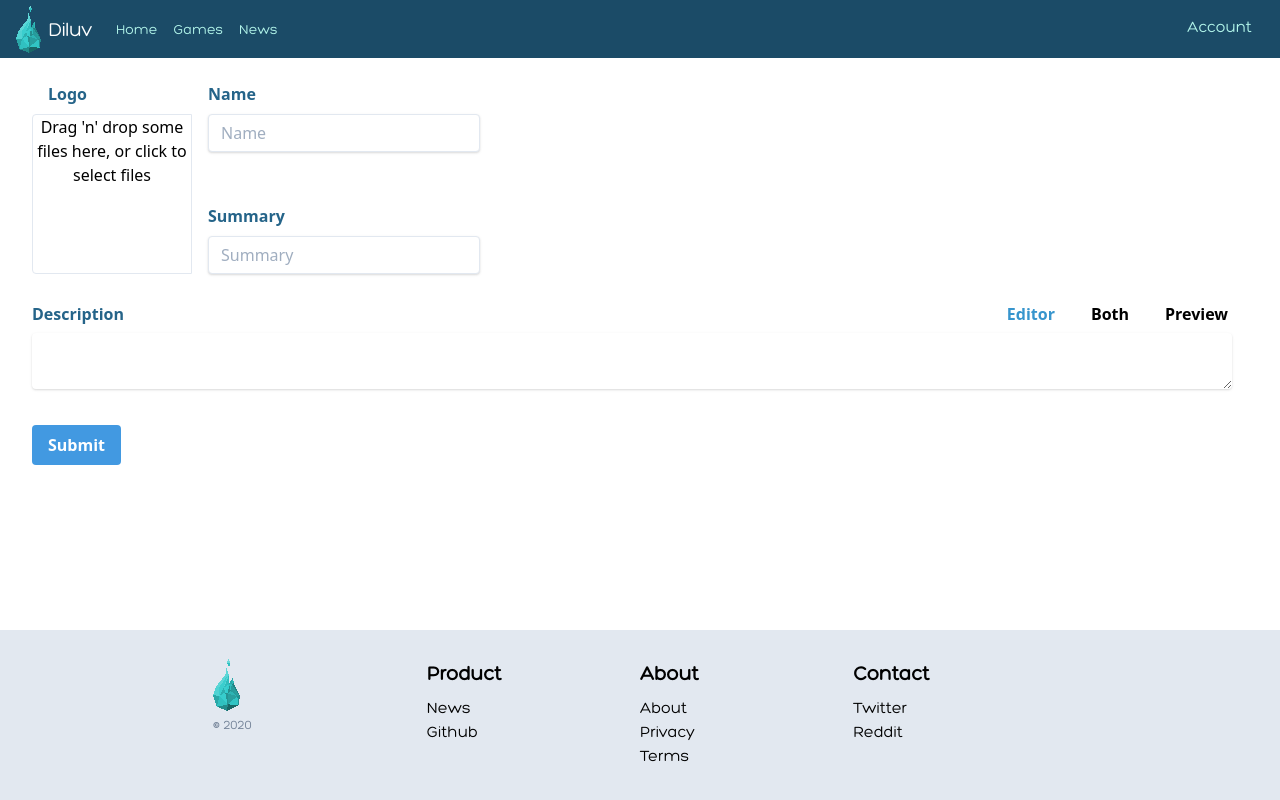
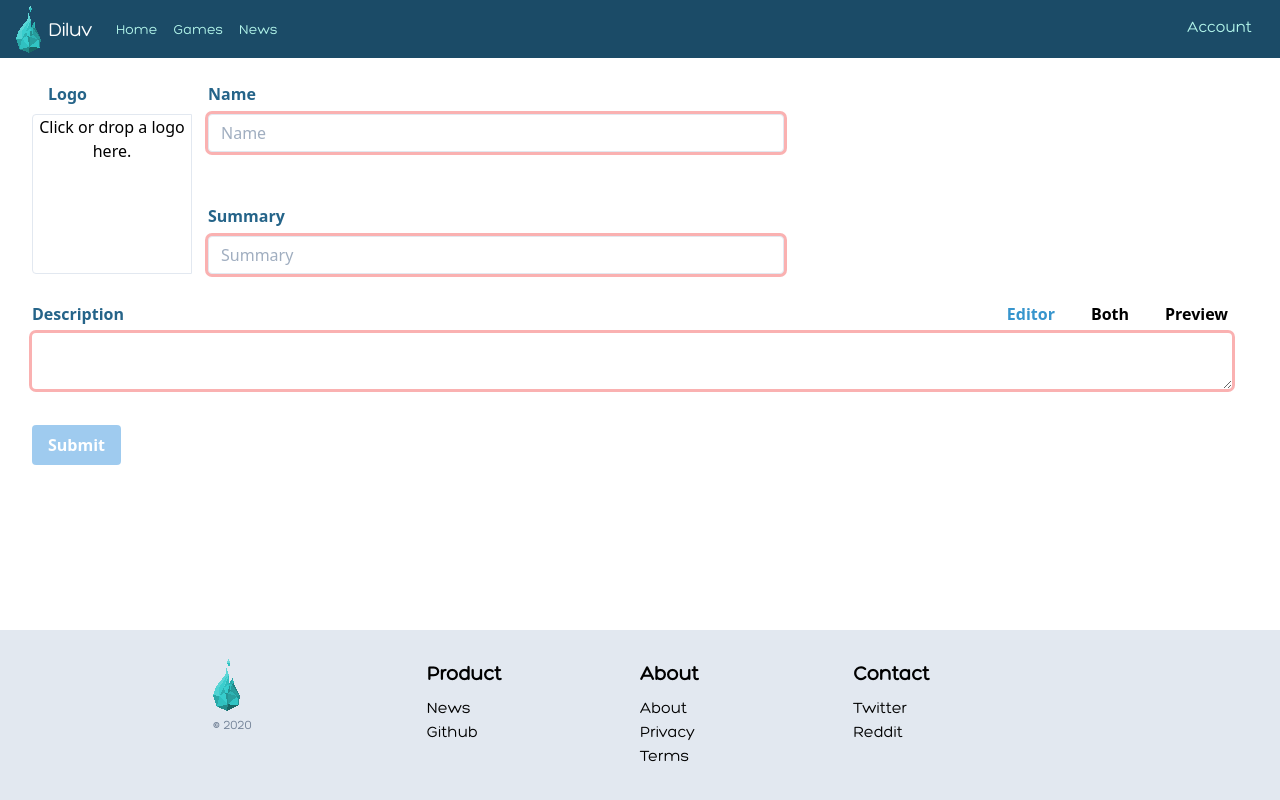
Before and after one commit to Diluv/Diluv-Website, a Next.js app: page /games/1/1/create in a window 1280 px wide. Built offline with nearby package versions, Linux system fonts and the light colour scheme; what axios-auth-refresh, tailwindcss-elevation, tailwindcss-spinner, tailwindcss-triangle-after would draw is missing.

Commit message:
Added basic validation to create

```diff
--- a/src/pages/games/[game_slug]/[project_types_slug].tsx
+++ b/src/pages/games/[game_slug]/[project_types_slug].tsx
@@ -1,25 +1,32 @@
 import * as React from 'react'
 import Layout from '../../../components/Layout'
 import {NextPage} from 'next'
-import {getGamesBySlug} from "../../../utils/games";
-import {Game, Project, ProjectType} from "../../../interfaces";
+import {Project, ProjectType} from "../../../interfaces";
 import {getProjectsByGameSlugAndProjectTypeSlug, getProjectTypesByGameSlugAndProjectTypeSlug} from "../../../utils/projects";
 import ProjectCard from "../../../components/project/ProjectCard";
+import Link from 'next/link';
 
 type Props = {
-  game: Game
+  gameSlug: string
   projectType: ProjectType
   projects: Project[]
   errors?: string
 }
 
-const ProjectTypePage: NextPage<Props> = ({game, projectType, projects, errors}) => (
+const ProjectTypePage: NextPage<Props> = ({gameSlug, projectType, projects, errors}) => (
   <Layout title="Diluv">
     <div className="container mx-auto">
-      <h2 className="text-center text-4xl font-bold pb-2">{projectType.name}</h2>
+      <div className="flex">
+        <h2 className="flex-grow text-center text-4xl font-bold pb-2">{projectType.name}</h2>
+        <Link href={`/games/${gameSlug}/${projectType.slug}/create`}>
+          <button className="bg-diluv-500 hover:bg-diluv-700 text-white font-bold py-2 px-4 rounded m-4">
+            Create Project
+          </button>
+        </Link>
+      </div>
       <ul>
         {projects.map((project) =>
-          <ProjectCard key={project.slug} gameSlug={game.slug} projectTypeSlug={projectType.slug} project={project}/>
+          <ProjectCard key={project.slug} gameSlug={gameSlug} projectTypeSlug={projectType.slug} project={project}/>
         )}
       </ul>
       {errors}
@@ -31,10 +38,9 @@ ProjectTypePage.getInitialProps = async ({query: {game_slug, project_types_slug}
   const gameSlug = Array.isArray(game_slug) ? game_slug[0] : game_slug;
   const projectTypesSlug = Array.isArray(project_types_slug) ? project_types_slug[0] : project_types_slug;
 
-  const game = await getGamesBySlug(gameSlug);
   const projectType = await getProjectTypesByGameSlugAndProjectTypeSlug(gameSlug, projectTypesSlug);
   const projects = await getProjectsByGameSlugAndProjectTypeSlug(gameSlug, projectTypesSlug);
-  return {game, projectType, projects};
+  return {gameSlug, projectType, projects};
 };
 
 export default ProjectTypePage
--- a/src/pages/games/[game_slug]/[project_types_slug]/create.tsx
+++ b/src/pages/games/[game_slug]/[project_types_slug]/create.tsx
@@ -5,6 +5,8 @@ import {useCallback, useEffect, useState} from "react";
 import {useDropzone} from 'react-dropzone'
 import {post} from "../../../../utils/request";
 import {API_URL} from "../../../../utils/api";
+import {useContext} from "react";
+import {Theme} from "../../../../utils/Contexts";
 
 const sanitizeHtml = require('sanitize-html');
 const marked = require('marked');
@@ -24,6 +26,7 @@ type FormData = {
   description: string
   logo: File | undefined
   preview: string | undefined
+  valid: { name: boolean, summary: boolean, description: boolean }
 }
 
 function onSubmit(gameSlug: string, projectTypeSlug: string, formData: FormData) {
@@ -55,7 +58,14 @@ function getClass(activeName: string, key: string) {
 
 function ProjectCreatePage({gameSlug, projectTypesSlug}: Props) {
   const [activeTab, setActiveTab] = useState("editor");
-  const [formData, setFormData] = useState<FormData>({name: "", summary: "", description: "", logo: undefined, preview: undefined});
+  const [formData, setFormData] = useState<FormData>({
+    name: "",
+    summary: "",
+    description: "",
+    logo: undefined,
+    preview: undefined,
+    valid: {name: false, summary: false, description: false}
+  });
   const {getRootProps, getInputProps} = useDropzone({
     accept: 'image/*',
     onDrop: acceptedFiles => {
@@ -72,6 +82,10 @@ function ProjectCreatePage({gameSlug, projectTypesSlug}: Props) {
     if (formData.preview)
       URL.revokeObjectURL(formData.preview);
   }, [formData.preview]);
+  let theme = useContext(Theme);
+
+  let shadowValid = theme.theme === "dark" ? "shadow-valid-dark" : "shadow-valid-light";
+  let shadowInvalid = theme.theme === "dark" ? "shadow-invalid-dark" : "shadow-invalid-light";
 
   return (
     <Layout title={"Create Project | Diluv"}>
@@ -87,33 +101,47 @@ function ProjectCreatePage({gameSlug, projectTypesSlug}: Props) {
                      style={formData.logo ? {backgroundImage: `url('${formData.preview}'`} : {}}>
                   <div {...getRootProps({className: 'dropzone'})}>
                     <input {...getInputProps()} />
-                    {!formData.logo ? <p>Drag 'n' drop some files here, or click to select files</p> : ''}
+                    {!formData.logo ? <p>Click or drop a logo here.</p> : ''}
                   </div>
                 </div>
               </div>
-              <div className="px-4 flex flex-col justify-between leading-normal w-1/4">
+              <div className="px-4 flex flex-col justify-between leading-normal w-1/2">
                 <div className="mb-2">
                   <label className="block text-diluv-700 text-md font-bold mb-2" htmlFor="username">
                     Name
                   </label>
                   <input
-                    className="shadow appearance-none border rounded w-full py-2 px-3 text-diluv-700 leading-tight focus:outline-none focus:shadow-outline"
+                    className={"shadow appearance-none border rounded w-full py-2 px-3 text-diluv-700 leading-tight focus:outline-none focus:shadow-outline " + (formData.valid.name ? "focus:shadow-valid " + shadowValid : "focus:shadow-invalid " + shadowInvalid)}
                     id="name" type="text" placeholder="Name"
+                    minLength={5}
+                    maxLength={50}
                     onChange={event => {
-                      setFormData({...formData, name: event.target.value})
+                      const minLength = event.target.minLength;
+                      const maxLength = event.target.maxLength;
+                      setFormData({
+                        ...formData,
+                        name: event.target.value,
+                        valid: {...formData.valid, name: new RegExp('^.{' + minLength + ',' + maxLength + '}$').test(event.target.value)}
+                      })
                     }}
-                    value={formData.name}
-                  />
+                    value={formData.name}/>
                 </div>
                 <div className="mb-2">
                   <label className="block text-diluv-700 text-md font-bold mb-2" htmlFor="username">
                     Summary
                   </label>
                   <input
-                    className="shadow appearance-none border rounded w-full py-2 px-3 text-diluv-700 leading-tight focus:outline-none focus:shadow-outline"
+                    className={"shadow appearance-none border rounded w-full py-2 px-3 text-diluv-700 leading-tight focus:outline-none focus:shadow-outline " + (formData.valid.summary ? "focus:shadow-valid " + shadowValid : "focus:shadow-invalid " + shadowInvalid)}
                     id="summary" type="text" placeholder="Summary"
+                    minLength={10}
+                    maxLength={250}
                     onChange={event => {
-                      setFormData({...formData, summary: event.target.value})
+                      const minLength = event.target.minLength;
+                      const maxLength = event.target.maxLength;
+                      setFormData({
+                        ...formData, summary: event.target.value,
+                        valid: {...formData.valid, summary: new RegExp('^.{' + minLength + ',' + maxLength + '}$').test(event.target.value)}
+                      })
                     }}
                     value={formData.summary}
                   />
@@ -142,12 +170,23 @@ function ProjectCreatePage({gameSlug, projectTypesSlug}: Props) {
                 {
                   (activeTab == "editor" || activeTab == "both") &&
                   <textarea id="description"
-                            className="flex-1 shadow appearance-none rounded py-2 px-3 text-diluv-700 mb-3 mr-4 leading-tight overflow-x-auto whitespace-pre h-full"
+                            className={"flex-1 shadow appearance-none rounded py-2 px-3 text-diluv-700 mb-3 mr-4 leading-tight overflow-x-auto whitespace-pre h-full " + (formData.valid.description ? "focus:shadow-valid " + shadowValid : "focus:shadow-invalid " + shadowInvalid)}
+                            minLength={50}
+                            maxLength={1000}
                             onChange={event => {
-                              setFormData({...formData, description: event.target.value})
+                              const minLength = event.target.minLength;
+                              const maxLength = event.target.maxLength;
+                              setFormData({
+                                ...formData,
+                                description: event.target.value,
+                                valid: {
+                                  ...formData.valid,
+                                  description: new RegExp('^.{' + minLength + ',' + maxLength + '}$').test(event.target.value)
+                                }
+                              })
+
                             }}
-                            value={formData.description}
-                  />
+                            value={formData.description}/>
                 }
                 {
                   (activeTab == "preview" || activeTab == "both") &&
@@ -159,9 +198,11 @@ function ProjectCreatePage({gameSlug, projectTypesSlug}: Props) {
 
             </div>
             <div className="flex items-center justify-between">
-              <button className="bg-blue-500 hover:bg-blue-700 text-white font-bold py-2 px-4 rounded focus:outline-none focus:shadow-outline"
-                      type="button"
-                      onClick={_ => onSubmit(gameSlug, projectTypesSlug, formData)}
+              <button
+                className="bg-blue-500 hover:bg-blue-700 text-white font-bold py-2 px-4 rounded focus:outline-none focus:shadow-outline duration-200 ease-in disabled:opacity-50 disabled:cursor-not-allowed"
+                disabled={!formData.valid.name || !formData.valid.summary || !formData.valid.description || !formData.logo}
+                type="button"
+                onClick={_ => onSubmit(gameSlug, projectTypesSlug, formData)}
               >
                 Submit
               </button>
```
